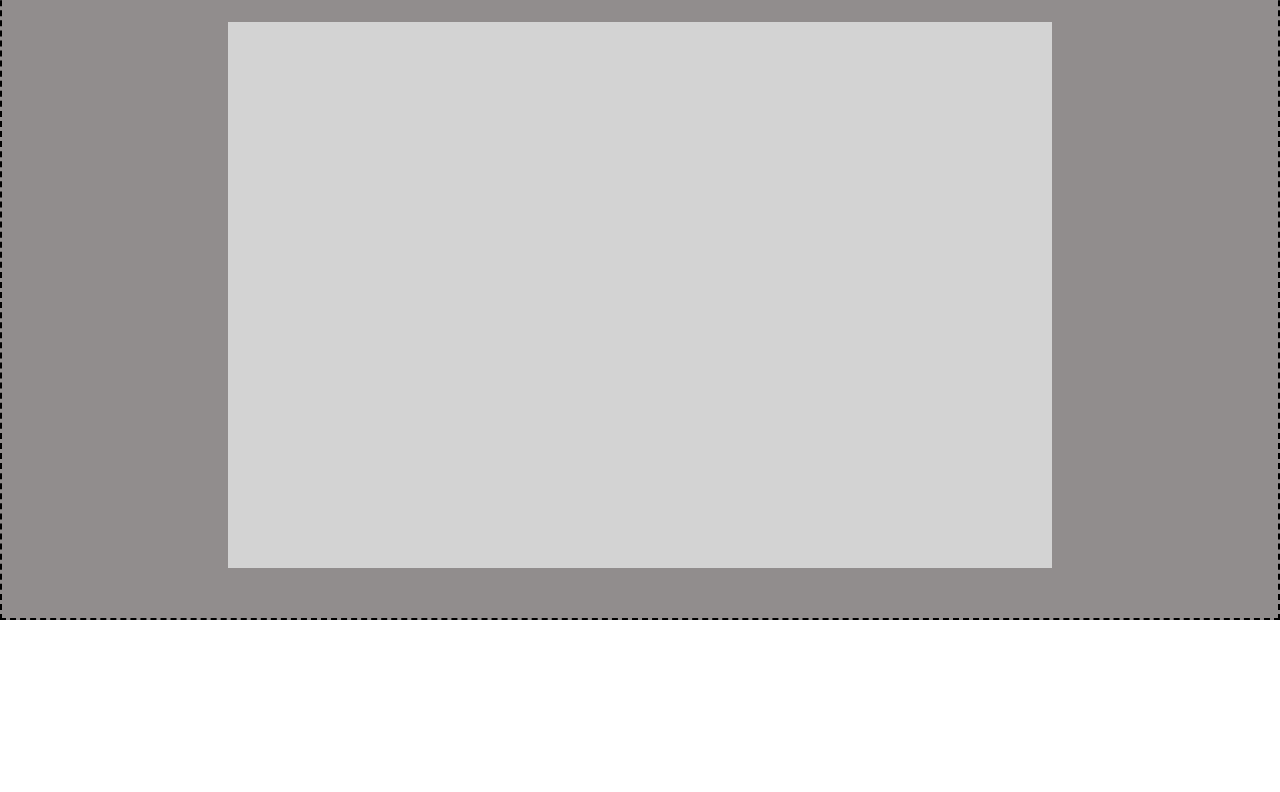
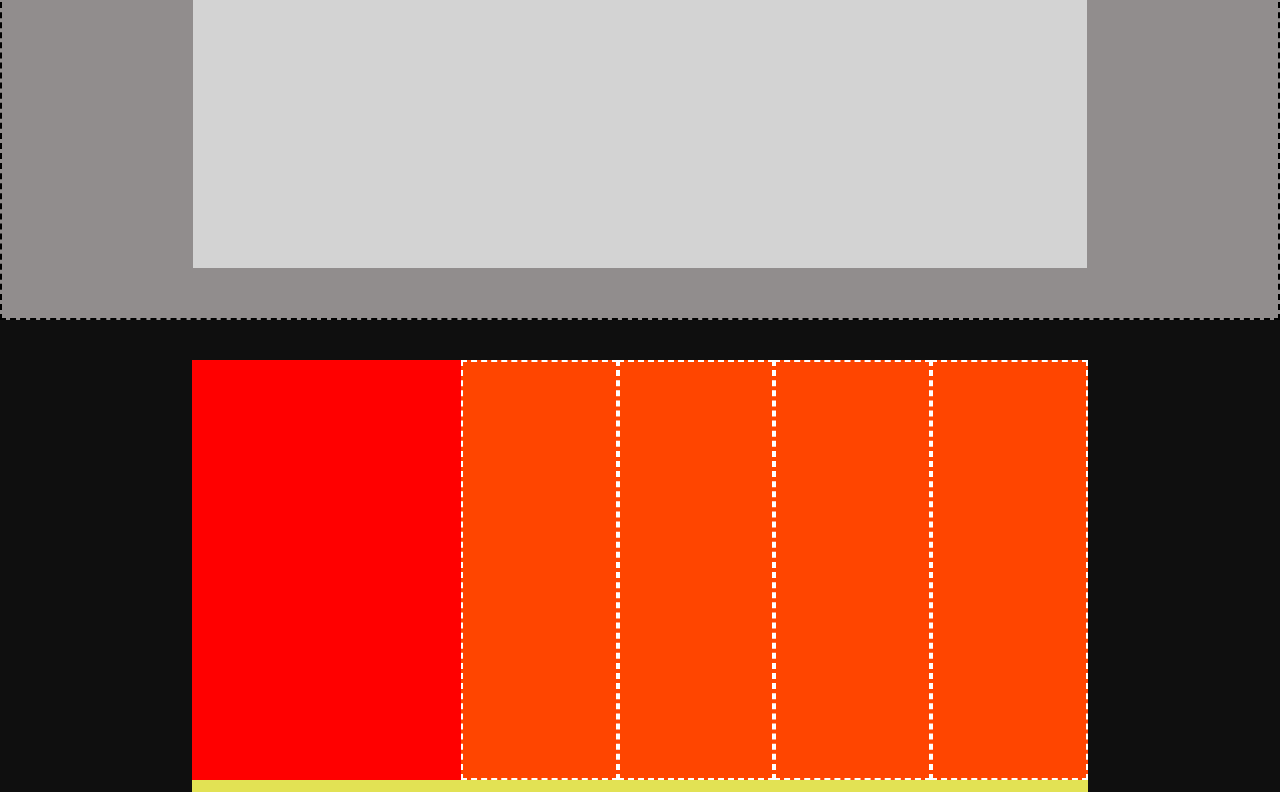
Before and after one commit to GiovanniZumbo/htmlcss-struttura-discord, a plain HTML site: page index.html in a window 1280 px wide. Shown: the part 2000-2792 px from the top of the page. Before the commit the page ends 2620 px from the top, so only its background shows below. Drawn offline with Linux system fonts and the light colour scheme.

Commit message:
added footer

```diff
--- a/css/style.css
+++ b/css/style.css
@@ -17,11 +17,11 @@
 }
 
 .section {
-    height: 500px;
+    height: 400px;
     width: 100%;
     display: flex;
     border: 2px dashed black;
-    padding: 50px;
+    padding: 50px 0;
     justify-content: center;
 }
 
@@ -89,3 +89,48 @@ header>* {
 #btm-sec {
     background-color: lightgrey;
 }
+
+/* footer */
+
+footer {
+    height: 500px;
+    background-color: rgb(15, 15, 15);
+    padding: 40px 0;
+    display: flex;
+    justify-content: center;
+}
+
+.footer-container {
+    flex-basis: 70%;
+}
+
+
+.upper-footer {
+
+    background-color: grey;
+    display: flex;
+    height: 100%;
+}
+
+.social {
+    flex-grow: 1;
+    background-color: red;
+}
+
+.btm-menu {
+    flex-basis: 70%;
+    background-color: orangered;
+    display: flex;
+}
+
+.column-menu {
+    border: 2px white dashed;
+    flex-basis: 25%;
+}
+
+.lower-footer {
+    display: flex;
+    justify-content: space-between;
+    background-color: rgb(226, 226, 84);
+    padding: 15px 5px;
+}
--- a/index.html
+++ b/index.html
@@ -61,10 +61,32 @@
             <div class="section last-section">
                 <div class="section-body" id="btm-sec"></div>
             </div>
-
-
         </div>
     </main>
+
+    <!-- Footer -->
+
+    <footer>
+        <div class="footer-container">
+
+            <div class="upper-footer">
+                <div class="social"></div>
+                <div class="btm-menu">
+                    <div class="column-menu"></div>
+                    <div class="column-menu"></div>
+                    <div class="column-menu"></div>
+                    <div class="column-menu"></div>
+                </div>
+            </div>
+
+            <div class="lower-footer">
+
+                <img src="#" alt="discord-logo">
+                <button>Registrati</button>
+
+            </div>
+        </div>
+    </footer>
 
 </body>
 
```
